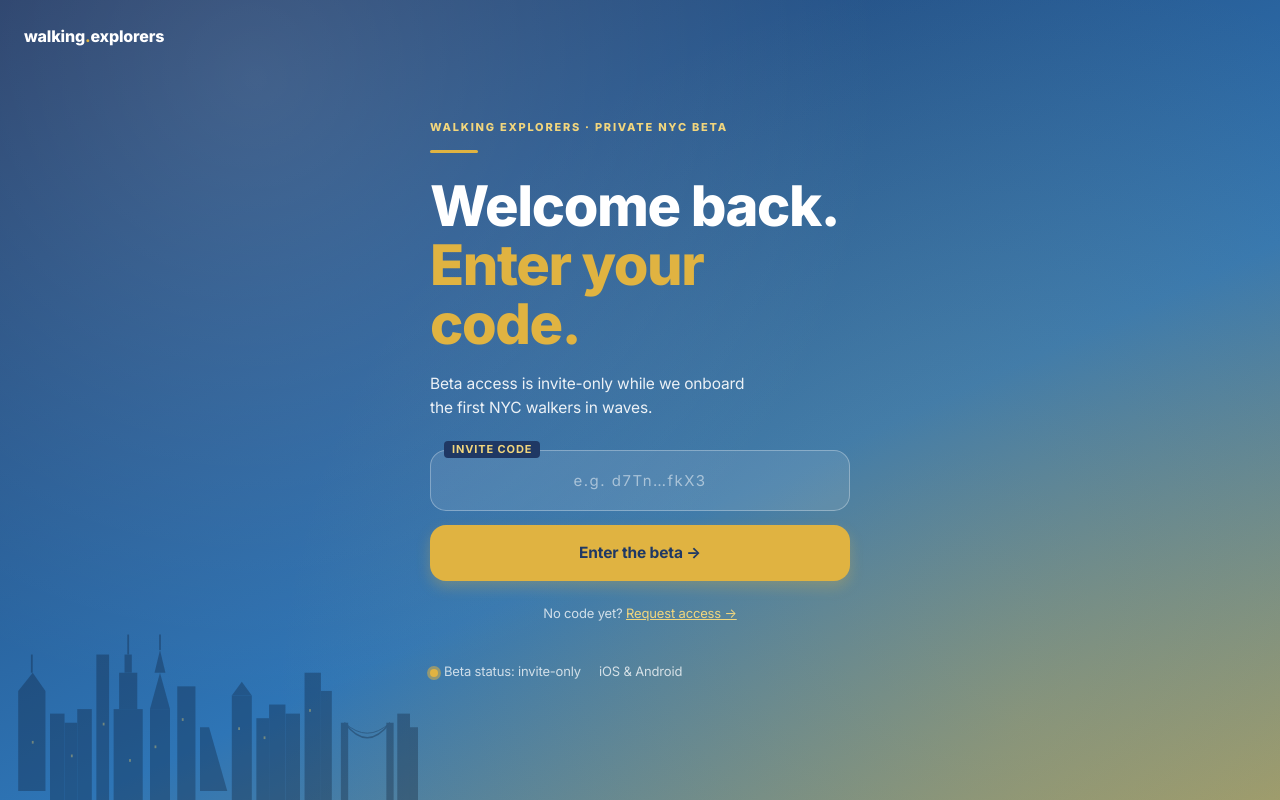
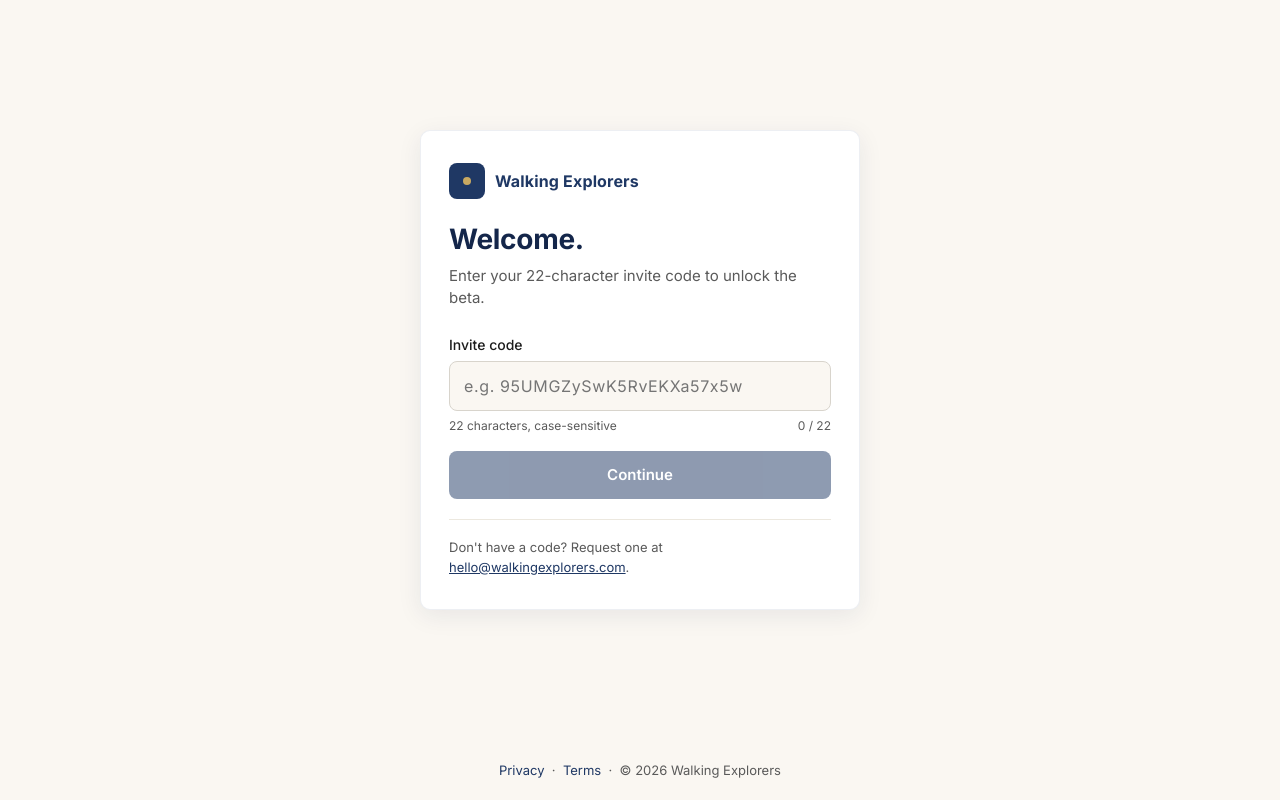
Before and after one commit to mbkill4ever/walking-explorers, a website: page beta/index.html in a window 1280 px wide. Drawn offline with Linux system fonts and the light colour scheme; no server answers.

Commit message:
feat(infra): csp hardening, pwa manifest+sw, beta gate a11y, security.txt

```diff
--- a/beta/index.html
+++ b/beta/index.html
@@ -2,232 +2,346 @@
 <html lang="en">
 <head>
   <meta charset="utf-8" />
-<meta name="viewport" content="width=device-width,initial-scale=1,viewport-fit=cover" />
+  <meta name="viewport" content="width=device-width, initial-scale=1, viewport-fit=cover" />
   <meta name="theme-color" content="#1F3864" />
+  <meta name="color-scheme" content="light" />
   <title>Walking Explorers — Beta access</title>
-<meta name="description" content="Walking Explorers — NYC private beta. Enter your invite code." />
-<meta name="robots" content="noindex, nofollow" />
-<link rel="preconnect" href="https://fonts.googleapis.com">
-<link rel="preconnect" href="https://fonts.gstatic.com" crossorigin>
-<link rel="stylesheet" href="https://fonts.googleapis.com/css2?family=Inter:wght@400;500;600;700;800&display=swap">
+  <meta name="description" content="Walking Explorers beta — enter your invite code to access AI-guided walking discovery in NYC." />
+  <link rel="manifest" href="/manifest.webmanifest" />
+  <link rel="apple-touch-icon" href="/icons/icon-180.png" />
+  <link rel="icon" href="/icons/icon-192.png" type="image/png" />
+  <link rel="preconnect" href="https://fonts.googleapis.com" />
+  <link rel="preconnect" href="https://fonts.gstatic.com" crossorigin />
+  <link href="https://fonts.googleapis.com/css2?family=Inter:wght@400;500;600;700&display=swap" rel="stylesheet" />
   <style>
     :root {
-  --navy:#1F3864; --navy-2:#162B4A; --navy-3:#0E1B30;
-  --blue:#2E75B6; --blue-soft:#5C9FE0;
-  --gold:#E0B341; --gold-soft:#F2D67D; --gold-dark:#B8941F;
-  --cream:#FAF7F2; --ink:#0E1320; --mute:#9CA3AF;
-  --love:#DC2626; --good:#15803D;
-  --r-md:16px; --r-lg:22px;
-  --ease-out:cubic-bezier(.16,1,.3,1);
+      --navy: #1F3864;
+      --navy-deep: #14264a;
+      --gold: #C9A961;
+      --gold-dark: #8a6f30;
+      --cream: #FAF7F2;
+      --ink: #1c1c1c;
+      --muted: #5a5a5a;
+      --error: #b3261e;
+      --error-bg: #fdecea;
+      --radius: 10px;
+      --shadow: 0 6px 24px rgba(20, 38, 74, 0.08);
     }
-* { box-sizing:border-box; margin:0; padding:0; -webkit-tap-highlight-color:transparent; }
+    *, *::before, *::after { box-sizing: border-box; }
+    html, body { margin: 0; padding: 0; }
     body {
-  font-family:'Inter',-apple-system,BlinkMacSystemFont,system-ui,sans-serif;
-  background:linear-gradient(155deg,var(--navy) 0%,#2E75B6 60%,var(--gold) 130%);
-  color:#fff; min-height:100vh; min-height:100svh; overflow-x:hidden;
-  display:flex; align-items:center; justify-content:center;
-  padding:32px 24px; -webkit-font-smoothing:antialiased; line-height:1.55;
-  letter-spacing:-0.01em; position:relative;
+      font-family: 'Inter', -apple-system, BlinkMacSystemFont, 'Segoe UI', Roboto, Helvetica, Arial, sans-serif;
+      background: var(--cream);
+      color: var(--ink);
+      min-height: 100svh;
+      min-height: 100vh;
+      display: flex;
+      flex-direction: column;
+      line-height: 1.5;
+      -webkit-font-smoothing: antialiased;
     }
-body::before { content:""; position:absolute; inset:0;
-  background:
-    radial-gradient(circle at 20% 10%, rgba(255,255,255,0.14), transparent 50%),
-    radial-gradient(circle at 80% 90%, rgba(224,179,65,0.22), transparent 60%);
-  pointer-events:none; }
-.skyline { position:absolute; left:0; right:0; bottom:0; height:200px; opacity:0.45; pointer-events:none; }
-.skyline svg { width:100%; height:100%; display:block; }
-
-.card {
-  position:relative; z-index:2;
-  width:100%; max-width:420px;
-  text-align:left;
-  animation: fadeUp 600ms var(--ease-out);
+    .visually-hidden {
+      position: absolute !important;
+      width: 1px; height: 1px;
+      padding: 0; margin: -1px;
+      overflow: hidden; clip: rect(0,0,0,0);
+      white-space: nowrap; border: 0;
     }
-@keyframes fadeUp { from { opacity:0; transform:translateY(14px); } to { opacity:1; transform:translateY(0); } }
-.eyebrow {
-  font-size:11px; font-weight:800; letter-spacing:0.16em;
-  color:var(--gold-soft); text-transform:uppercase;
+    .skip-link {
+      position: absolute; top: -40px; left: 8px;
+      background: var(--navy); color: var(--cream);
+      padding: 8px 12px; border-radius: 6px;
+      text-decoration: none; z-index: 100;
     }
-.accent-bar { display:inline-block; width:48px; height:3px; background:var(--gold); margin:14px 0 18px; border-radius:2px; }
-h1 { font-size:clamp(34px,6vw,56px); font-weight:800; letter-spacing:-0.025em; line-height:1.05; }
-h1 .gold { color:var(--gold); display:block; }
-p.lede { font-size:15.5px; opacity:0.9; margin:18px 0 30px; max-width:34ch; }
-
-.form { margin-top:24px; }
-.input-wrap {
-  position:relative; margin-bottom:14px;
+    .skip-link:focus { top: 8px; }
+    main {
+      flex: 1;
+      display: flex; align-items: center; justify-content: center;
+      padding: 32px 20px;
     }
-.input-wrap label {
-  position:absolute; top:-9px; left:14px;
-  background:var(--navy); padding:0 8px;
-  font-size:11px; font-weight:700; letter-spacing:0.08em;
-  text-transform:uppercase; color:var(--gold-soft);
-  border-radius:4px;
+    .gate {
+      width: 100%; max-width: 440px;
+      background: #fff;
+      border: 1px solid rgba(31, 56, 100, 0.08);
+      border-radius: var(--radius);
+      box-shadow: var(--shadow);
+      padding: 32px 28px;
     }
-input[type="text"], input[type="password"] {
-  width:100%;
-  padding:18px 18px;
-  border-radius:var(--r-md);
-  border:1.5px solid rgba(255,255,255,0.30);
-  background:rgba(255,255,255,0.10);
-  color:#fff; font:inherit; font-size:15px;
-  letter-spacing:0.04em;
-  font-family:'Inter','SF Mono',Menlo,Consolas,monospace;
-  transition:border-color 150ms, background 150ms;
-  text-align:center;
+    .brand {
+      display: flex; align-items: center; gap: 10px;
+      margin-bottom: 24px;
     }
-input[type="text"]::placeholder, input[type="password"]::placeholder { color:rgba(255,255,255,0.50); letter-spacing:0.1em; }
-input[type="text"]:focus, input[type="password"]:focus { outline:0; border-color:var(--gold); background:rgba(255,255,255,0.15); }
-
-button.primary {
-  width:100%; padding:16px 22px;
-  border-radius:var(--r-md); border:0; cursor:pointer;
-  background:var(--gold); color:var(--navy);
-  font:inherit; font-size:15.5px; font-weight:700; letter-spacing:-0.01em;
-  transition:transform 100ms, background 150ms, box-shadow 200ms;
-  box-shadow:0 6px 14px rgba(224,179,65,0.30);
+    .brand-mark {
+      width: 36px; height: 36px;
+      display: inline-flex; align-items: center; justify-content: center;
+      background: var(--navy); border-radius: 8px;
     }
-button.primary:hover { background:#fff; }
-button.primary:active { transform:scale(0.97); }
-button.primary:disabled { opacity:0.55; cursor:wait; }
-
-.message {
-  margin-top:14px; padding:10px 14px;
-  border-radius:12px; font-size:13.5px;
-  background:rgba(220,38,38,0.18); border:1px solid rgba(220,38,38,0.40);
-  display:none; opacity:0;
-  transition:opacity 200ms;
+    .brand-mark::after {
+      content: ""; width: 8px; height: 8px; border-radius: 50%;
+      background: var(--gold); display: block;
     }
-.message.show { display:block; opacity:1; }
-.message.ok { background:rgba(21,128,61,0.18); border-color:rgba(21,128,61,0.40); }
-
-.foot {
-  margin-top:38px; display:flex; gap:18px; flex-wrap:wrap;
-  font-size:13px; color:rgba(255,255,255,0.75);
+    .brand-name {
+      font-weight: 700; font-size: 16px; letter-spacing: 0.01em;
+      color: var(--navy);
     }
-.foot a { color:var(--gold-soft); text-decoration:none; }
-.foot .dot {
-  display:inline-block; width:8px; height:8px; border-radius:50%; background:var(--gold);
-  margin-right:6px; vertical-align:middle;
-  box-shadow:0 0 0 0 rgba(224,179,65,0.7);
-  animation: pulse 1.6s infinite;
+    h1 {
+      font-size: 28px; line-height: 1.2; margin: 0 0 8px;
+      color: var(--navy-deep); font-weight: 700;
+      letter-spacing: -0.01em;
     }
-@keyframes pulse {
-  0% { box-shadow:0 0 0 0 rgba(224,179,65,0.7); }
-  70% { box-shadow:0 0 0 12px rgba(224,179,65,0); }
-  100% { box-shadow:0 0 0 0 rgba(224,179,65,0); }
+    .lede {
+      color: var(--muted); margin: 0 0 24px;
+      font-size: 15px;
     }
-.brand { position:absolute; top:24px; left:24px; z-index:3;
-  font-weight:800; letter-spacing:-0.01em; font-size:16px; }
-.brand .dot { color:var(--gold); }
-.request-link { display:block; text-align:center; margin-top:22px; font-size:13px; color:rgba(255,255,255,0.75); text-decoration:none; }
-.request-link u { color:var(--gold-soft); }
+    .field { margin-bottom: 16px; }
+    label.field-label {
+      display: block; font-weight: 500; font-size: 14px;
+      color: var(--ink); margin-bottom: 6px;
+    }
+    input[type="text"] {
+      width: 100%;
+      font: inherit;
+      font-size: 16px;
+      padding: 12px 14px;
+      border: 1.5px solid #d8d4cc;
+      border-radius: 8px;
+      background: var(--cream);
+      color: var(--ink);
+      letter-spacing: 0.04em;
+      transition: border-color 120ms ease, box-shadow 120ms ease;
+    }
+    input[type="text"]:focus {
+      outline: none;
+      border-color: var(--navy);
+      box-shadow: 0 0 0 3px rgba(31, 56, 100, 0.15);
+    }
+    .input-meta {
+      display: flex; justify-content: space-between;
+      font-size: 12px; color: var(--muted);
+      margin-top: 6px;
+    }
+    button.submit {
+      width: 100%;
+      font: inherit; font-weight: 600; font-size: 15px;
+      padding: 13px 16px;
+      border: 0; border-radius: 8px;
+      background: var(--navy); color: #fff;
+      cursor: pointer;
+      transition: background 120ms ease, opacity 120ms ease, transform 80ms ease;
+      display: inline-flex; align-items: center; justify-content: center; gap: 10px;
+      min-height: 48px;
+    }
+    button.submit:hover:not(:disabled) { background: var(--navy-deep); }
+    button.submit:active:not(:disabled) { transform: translateY(1px); }
+    button.submit:disabled { opacity: 0.5; cursor: not-allowed; }
+    button.submit:focus-visible { outline: 3px solid var(--gold); outline-offset: 2px; }
+    .spinner {
+      width: 16px; height: 16px;
+      border: 2px solid rgba(255,255,255,0.35);
+      border-top-color: #fff;
+      border-radius: 50%;
+      animation: spin 700ms linear infinite;
+      display: none;
+    }
+    button.submit.is-loading .spinner { display: inline-block; }
+    button.submit.is-loading .submit-label { opacity: 0.85; }
+    @keyframes spin { to { transform: rotate(360deg); } }
+    .error-area { margin-top: 14px; min-height: 0; }
+    .error-area:empty { display: none; }
+    .error-msg {
+      background: var(--error-bg);
+      color: var(--error);
+      border: 1px solid rgba(179, 38, 30, 0.25);
+      border-radius: 8px;
+      padding: 10px 12px;
+      font-size: 14px;
+    }
+    .footer {
+      text-align: center;
+      padding: 20px;
+      color: var(--muted);
+      font-size: 13px;
+    }
+    .footer a { color: var(--navy); text-decoration: none; }
+    .footer a:hover, .footer a:focus { text-decoration: underline; }
+    .help {
+      margin-top: 20px;
+      padding-top: 18px;
+      border-top: 1px solid #ece8df;
+      font-size: 13px; color: var(--muted);
+    }
+    .help a { color: var(--navy); }
+    @media (prefers-reduced-motion: reduce) {
+      .spinner { animation: none; }
+      button.submit { transition: none; }
+    }
   </style>
 </head>
 <body>
+  <a class="skip-link" href="#gate-form">Skip to invite form</a>
+  <main>
+    <section class="gate" aria-labelledby="gate-heading">
+      <div class="brand" aria-hidden="true">
+        <span class="brand-mark"></span>
+        <span class="brand-name">Walking Explorers</span>
+      </div>
+      <h1 id="gate-heading"><span id="welcome-text">Welcome.</span></h1>
+      <p class="lede">Enter your 22-character invite code to unlock the beta.</p>
 
-<div class="brand">walking<span class="dot">.</span>explorers</div>
-
-<svg class="skyline" viewBox="0 0 460 220" preserveAspectRatio="xMidYEnd slice" aria-hidden="true">
-  <g opacity="0.65" fill="#091226">
-    <polygon points="20,210 20,100 36,80 50,100 50,210"/><line x1="35" y1="80" x2="35" y2="60" stroke="#091226" stroke-width="2"/>
-    <rect x="55" y="125" width="16" height="95"/><rect x="71" y="135" width="14" height="85"/><rect x="85" y="120" width="16" height="100"/>
-    <rect x="106" y="60" width="14" height="160"/>
-    <rect x="125" y="120" width="32" height="100"/><rect x="131" y="80" width="20" height="40"/><rect x="137" y="60" width="8" height="20"/>
-    <line x1="141" y1="60" x2="141" y2="38" stroke="#091226" stroke-width="2"/>
-    <rect x="165" y="120" width="22" height="100"/><polygon points="165,120 176,80 187,120"/><polygon points="170,80 176,55 182,80"/>
-    <line x1="176" y1="55" x2="176" y2="38" stroke="#091226" stroke-width="2"/>
-    <rect x="195" y="95" width="20" height="125"/>
-    <polygon points="220,140 230,140 250,210 220,210"/>
-    <rect x="255" y="105" width="22" height="115"/><polygon points="255,105 266,90 277,105"/>
-    <rect x="282" y="130" width="14" height="90"/><rect x="296" y="115" width="18" height="105"/><rect x="314" y="125" width="16" height="95"/>
-    <rect x="335" y="80" width="18" height="140"/><rect x="353" y="100" width="12" height="120"/>
-    <rect x="375" y="135" width="8" height="85"/><rect x="425" y="135" width="8" height="85"/>
-    <path d="M 379 135 Q 404 168 429 135" stroke="#091226" stroke-width="1.5" fill="none"/>
-    <path d="M 379 135 Q 404 158 429 135" stroke="#091226" stroke-width="1" fill="none"/>
-    <rect x="437" y="125" width="14" height="95"/><rect x="451" y="140" width="9" height="80"/>
-  </g>
-  <g fill="#E0B341" opacity="0.85">
-    <rect x="35" y="155" width="2" height="3"/><rect x="78" y="170" width="2" height="3"/>
-    <rect x="113" y="135" width="2" height="3"/><rect x="142" y="175" width="2" height="3"/>
-    <rect x="170" y="160" width="2" height="3"/><rect x="200" y="130" width="2" height="3"/>
-    <rect x="262" y="140" width="2" height="3"/><rect x="290" y="150" width="2" height="3"/>
-    <rect x="340" y="120" width="2" height="3"/>
-  </g>
-</svg>
-
-<main class="card">
-  <div class="eyebrow">Walking Explorers · Private NYC beta</div>
-  <span class="accent-bar"></span>
-  <h1>Welcome back.<span class="gold">Enter your code.</span></h1>
-  <p class="lede">Beta access is invite-only while we onboard the first NYC walkers in waves.</p>
-
-  <form class="form" id="loginForm" autocomplete="off" novalidate>
-    <div class="input-wrap">
-      <label>Invite code</label>
-      <input type="text" id="code" name="code" placeholder="e.g. d7Tn…fkX3" maxlength="40" required
-             autocapitalize="off" autocorrect="off" spellcheck="false" />
+      <form id="gate-form" novalidate autocomplete="off">
+        <div class="field">
+          <label class="field-label" for="invite-input">Invite code</label>
+          <input
+            id="invite-input"
+            name="invite"
+            type="text"
+            inputmode="text"
+            autocomplete="one-time-code"
+            autocapitalize="characters"
+            spellcheck="false"
+            maxlength="22"
+            minlength="22"
+            required
+            aria-describedby="invite-help invite-counter"
+            placeholder="e.g. 95UMGZySwK5RvEKXa57x5w"
+          />
+          <div class="input-meta">
+            <span id="invite-help">22 characters, case-sensitive</span>
+            <span id="invite-counter" aria-live="off">0 / 22</span>
           </div>
-    <button class="primary" id="submitBtn" type="submit">Enter the beta &rarr;</button>
-    <div class="message" id="msg"></div>
+        </div>
+        <button type="submit" class="submit" id="submit-btn"
+                aria-label="Submit invite code and continue to beta"
+                disabled>
+          <span class="spinner" aria-hidden="true"></span>
+          <span class="submit-label">Continue</span>
+        </button>
+        <div class="error-area" id="error-area" role="status" aria-live="polite" aria-atomic="true"></div>
       </form>
 
-  <a class="request-link" href="mailto:mbkill4ever@gmail.com?subject=Walking%20Explorers%20%E2%80%94%20Beta%20access&body=Hey%20Nova%2C%20I%27d%20love%20to%20try%20Walking%20Explorers%20%E2%80%94%20%5BAdd%20your%20name%2C%20which%20NYC%20neighborhood%20you%27re%20in%20or%20visit%20most%2C%20and%20whether%20you%27re%20on%20iOS%20or%20Android.%5D">No code yet? <u>Request access &rarr;</u></a>
-
-  <div class="foot">
-    <span><span class="dot"></span>Beta status: invite-only</span>
-    <span>iOS &amp; Android</span>
+      <div class="help">
+        Don't have a code? Request one at
+        <a href="mailto:hello@walkingexplorers.com?subject=Beta%20invite%20request">hello@walkingexplorers.com</a>.
       </div>
+    </section>
   </main>
+  <div class="footer">
+    <a href="/privacy">Privacy</a> &nbsp;&middot;&nbsp;
+    <a href="/terms">Terms</a> &nbsp;&middot;&nbsp;
+    &copy; <span id="year"></span> Walking Explorers
+  </div>
 
   <script>
-(function(){
-  const form = document.getElementById('loginForm');
-  const codeInput = document.getElementById('code');
-  const btn = document.getElementById('submitBtn');
-  const msg = document.getElementById('msg');
+    (function () {
+      'use strict';
+      var form = document.getElementById('gate-form');
+      var input = document.getElementById('invite-input');
+      var btn = document.getElementById('submit-btn');
+      var counter = document.getElementById('invite-counter');
+      var errorArea = document.getElementById('error-area');
+      var welcome = document.getElementById('welcome-text');
+      var yearEl = document.getElementById('year');
+      yearEl.textContent = new Date().getFullYear();
 
-  // Auto-redirect if already signed in
-  fetch('/api/auth/me', { credentials: 'same-origin' })
-    .then(r => r.ok ? location.href = '/beta/app' : null).catch(() => {});
-
-  function showMsg(text, kind) {
-    msg.textContent = text;
-    msg.classList.toggle('ok', kind === 'ok');
-    msg.classList.add('show');
+      try {
+        var hasReturnMarker =
+          document.cookie.indexOf('we_seen=') !== -1 ||
+          (window.localStorage && localStorage.getItem('we_seen') === '1');
+        welcome.textContent = hasReturnMarker ? 'Welcome back.' : 'Welcome.';
+      } catch (e) {
+        welcome.textContent = 'Welcome.';
       }
 
-  form.addEventListener('submit', async (ev) => {
+      function setError(msg) {
+        if (!msg) { errorArea.innerHTML = ''; return; }
+        var div = document.createElement('div');
+        div.className = 'error-msg';
+        div.textContent = msg;
+        errorArea.innerHTML = '';
+        errorArea.appendChild(div);
+      }
+
+      var isSubmitting = false;
+
+      function updateCounter() {
+        var n = input.value.length;
+        counter.textContent = n + ' / 22';
+        btn.disabled = (n !== 22) || isSubmitting;
+      }
+
+      input.addEventListener('input', function () {
+        if (errorArea.firstChild) setError('');
+        updateCounter();
+      });
+
+      function setLoading(loading) {
+        isSubmitting = loading;
+        if (loading) {
+          btn.classList.add('is-loading');
+          btn.disabled = true;
+          btn.setAttribute('aria-busy', 'true');
+        } else {
+          btn.classList.remove('is-loading');
+          btn.removeAttribute('aria-busy');
+          updateCounter();
+        }
+      }
+
+      function messageForStatus(status) {
+        if (status === 401) return 'That code is invalid or already used. Double-check and try again.';
+        if (status === 403) return 'This code has been revoked. Contact hello@walkingexplorers.com.';
+        if (status === 404) return 'No matching invite code found.';
+        if (status === 409) return 'This code has already been claimed.';
+        if (status === 410) return 'This invite has expired.';
+        if (status === 429) return 'Too many attempts. Please wait a minute and try again.';
+        if (status >= 500) return 'Something went wrong on our end. Please try again in a moment.';
+        return 'Could not verify the code. Please try again.';
+      }
+
+      form.addEventListener('submit', function (ev) {
         ev.preventDefault();
-    msg.classList.remove('show');
-    const code = codeInput.value.trim();
-    if (!code) { showMsg('Enter the invite code we sent you.'); return; }
-    btn.disabled = true; btn.textContent = 'Signing you in…';
-    try {
-      const r = await fetch('/api/auth/login', {
+        if (isSubmitting) return;
+        var code = input.value.trim();
+        if (code.length !== 22) {
+          setError('Invite codes are 22 characters.');
+          input.focus();
+          return;
+        }
+        setError('');
+        setLoading(true);
+
+        var ctrl = (typeof AbortController !== 'undefined') ? new AbortController() : null;
+        var timeoutId = setTimeout(function () { if (ctrl) ctrl.abort(); }, 15000);
+
+        fetch('/api/auth/login', {
           method: 'POST',
           credentials: 'same-origin',
-        headers: { 'Content-Type': 'application/json' },
-        body: JSON.stringify({ code })
-      });
-      const data = await r.json().catch(() => ({}));
-      if (r.ok && data.ok) {
-        showMsg('Welcome — redirecting…', 'ok');
-        setTimeout(() => location.href = '/beta/app', 600);
+          headers: { 'Content-Type': 'application/json', 'Accept': 'application/json' },
+          body: JSON.stringify({ token: code }),
+          signal: ctrl ? ctrl.signal : undefined
+        }).then(function (res) {
+          clearTimeout(timeoutId);
+          if (res.ok) {
+            try { localStorage.setItem('we_seen', '1'); } catch (e) {}
+            window.location.assign('/beta/app');
             return;
           }
-      showMsg(data.message || 'That code didn’t work. Double-check and try again.');
-    } catch {
-      showMsg('Couldn’t reach the server. Try again in a moment.');
-    } finally {
-      btn.disabled = false; btn.textContent = 'Enter the beta →';
+          setLoading(false);
+          setError(messageForStatus(res.status));
+          input.focus();
+          input.select && input.select();
+        }).catch(function (err) {
+          clearTimeout(timeoutId);
+          setLoading(false);
+          if (err && err.name === 'AbortError') {
+            setError('Request timed out. Check your connection and try again.');
+          } else {
+            setError('Network error. Check your connection and try again.');
           }
         });
+      });
 
-  // Cosmetic: uppercase visual style (without altering value casing semantics)
-  codeInput.addEventListener('input', () => {
-    codeInput.value = codeInput.value.replace(/\s/g, '');
-  });
+      updateCounter();
     })();
   </script>
 </body>
--- /dev/null
+++ b/service-worker.js
@@ -0,0 +1,99 @@
+/* Walking Explorers — minimal offline shell service worker.
+ * Strategy:
+ *  - install: precache the gate, manifest, icons, fonts, leaflet css.
+ *  - fetch:
+ *      - API (`/api/`) and POSTs:        network-only, never cached
+ *      - same-origin static GETs:        cache-first, fall back to network
+ *      - cross-origin GETs (fonts/cdn):  stale-while-revalidate
+ *  - activate: clean up old caches.
+ *
+ * Bump CACHE_VERSION when shipping breaking changes to precached assets.
+ */
+const CACHE_VERSION = 'we-v1';
+const STATIC_CACHE = `${CACHE_VERSION}-static`;
+const RUNTIME_CACHE = `${CACHE_VERSION}-runtime`;
+
+const PRECACHE_URLS = [
+  '/',
+  '/beta',
+  '/manifest.webmanifest',
+  '/icons/icon-192.png',
+  '/icons/icon-512.png',
+  '/icons/icon-180.png',
+  'https://fonts.googleapis.com/css2?family=Inter:wght@400;500;600;700&display=swap',
+  'https://unpkg.com/leaflet@1.9.4/dist/leaflet.css'
+];
+
+self.addEventListener('install', (event) => {
+  event.waitUntil(
+    caches.open(STATIC_CACHE).then((cache) => {
+      return Promise.all(
+        PRECACHE_URLS.map((url) =>
+          cache.add(new Request(url, { credentials: 'same-origin' })).catch(() => null)
+        )
+      );
+    }).then(() => self.skipWaiting())
+  );
+});
+
+self.addEventListener('activate', (event) => {
+  event.waitUntil(
+    caches.keys().then((keys) =>
+      Promise.all(
+        keys
+          .filter((k) => k !== STATIC_CACHE && k !== RUNTIME_CACHE)
+          .map((k) => caches.delete(k))
+      )
+    ).then(() => self.clients.claim())
+  );
+});
+
+self.addEventListener('fetch', (event) => {
+  const req = event.request;
+  if (req.method !== 'GET') return;
+
+  const url = new URL(req.url);
+
+  if (url.origin === self.location.origin && url.pathname.startsWith('/api/')) {
+    event.respondWith(fetch(req).catch(() => new Response(
+      JSON.stringify({ error: 'offline' }),
+      { status: 503, headers: { 'Content-Type': 'application/json' } }
+    )));
+    return;
+  }
+
+  if (!url.protocol.startsWith('http')) return;
+
+  if (url.origin === self.location.origin) {
+    event.respondWith(
+      caches.match(req).then((cached) => {
+        if (cached) return cached;
+        return fetch(req).then((res) => {
+          if (res && res.status === 200 && res.type === 'basic') {
+            const copy = res.clone();
+            caches.open(RUNTIME_CACHE).then((c) => c.put(req, copy));
+          }
+          return res;
+        }).catch(() => caches.match('/beta'));
+      })
+    );
+    return;
+  }
+
+  event.respondWith(
+    caches.match(req).then((cached) => {
+      const network = fetch(req).then((res) => {
+        if (res && (res.status === 200 || res.type === 'opaque')) {
+          const copy = res.clone();
+          caches.open(RUNTIME_CACHE).then((c) => c.put(req, copy));
+        }
+        return res;
+      }).catch(() => cached);
+      return cached || network;
+    })
+  );
+});
+
+self.addEventListener('message', (event) => {
+  if (event.data && event.data.type === 'SKIP_WAITING') self.skipWaiting();
+});
```
Also changed, not shown: package.json (+16 -6 lines), .well-known/security.txt (added), icons/README.md (added), icons/icon-source.svg (added), manifest.webmanifest (added), vercel.json, 1 other file. Lines whose indentation alone changed are shown as unchanged.
